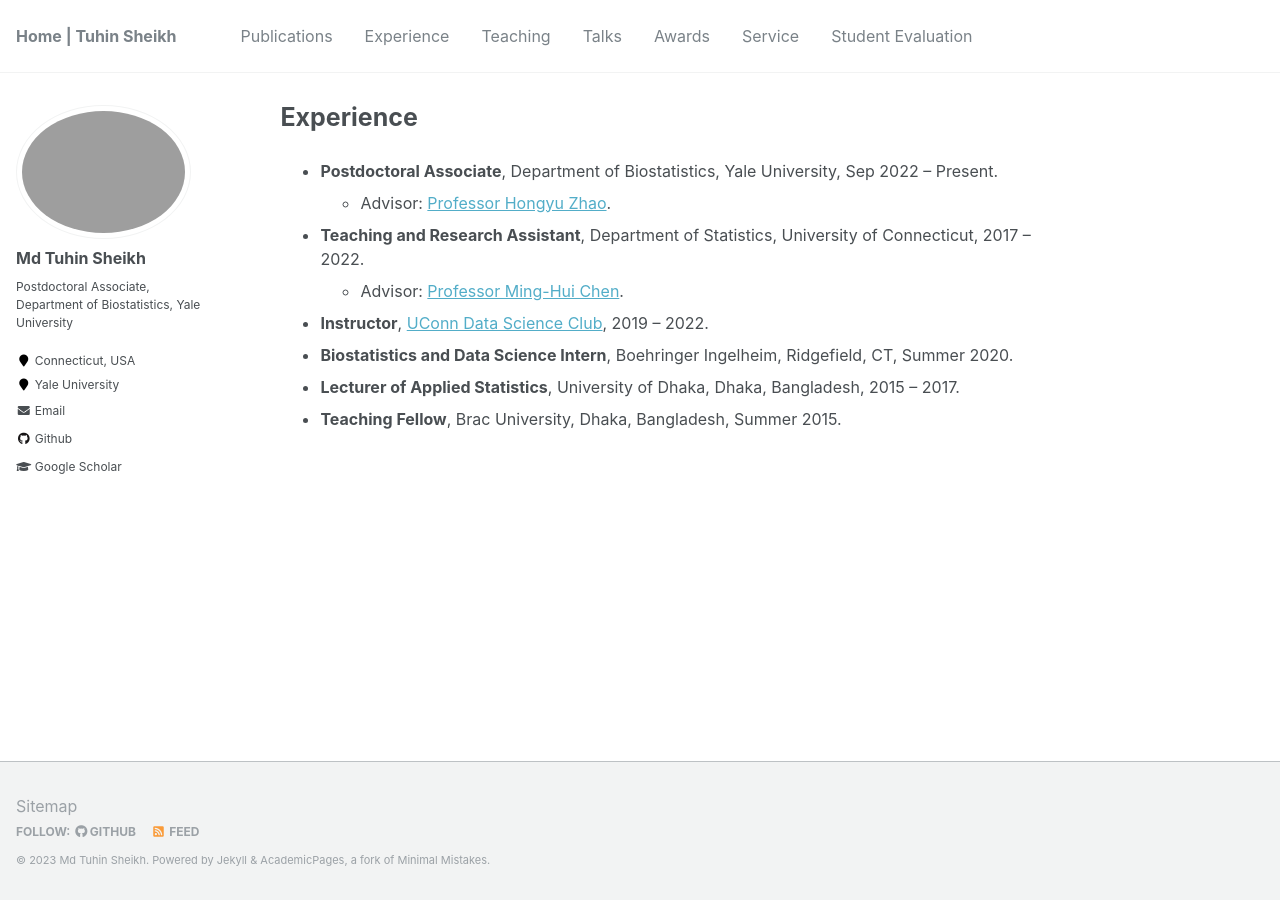
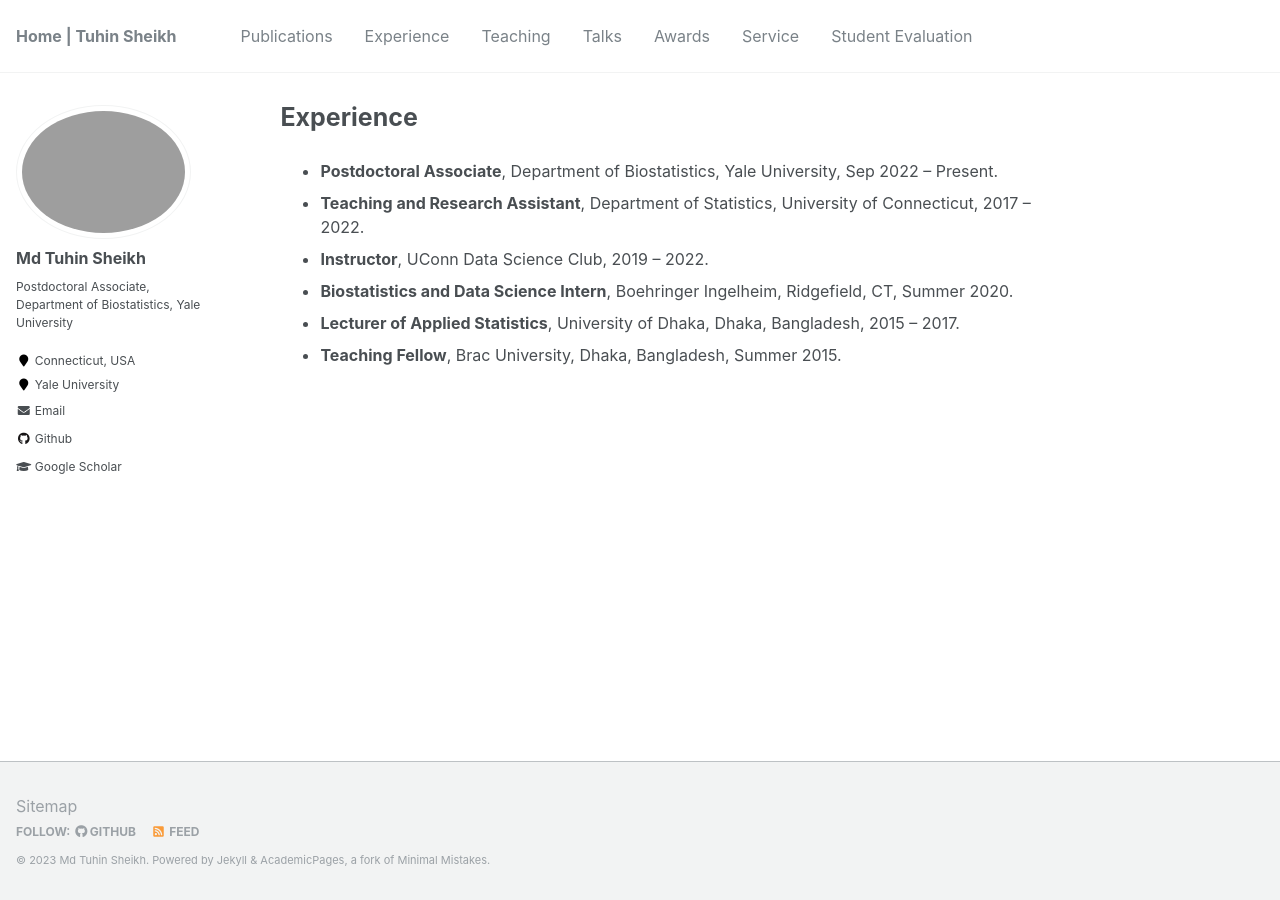
Before and after one commit to mdtuhinsheikh/mdtuhinsheikh.github.io, a Jekyll site: the page built from _pages/experience.md, in a window 1280 px wide. Built offline with Jekyll 4.4.1, drawn with Linux system fonts in a browser that asks for light colours.

Commit message:
Update experience.md

```diff
--- a/_pages/experience.md
+++ b/_pages/experience.md
@@ -5,10 +5,8 @@ author_profile: true
 ---
 
 * **Postdoctoral Associate**, Department of Biostatistics, Yale University, Sep 2022 -- Present.
-  - Advisor: [Professor Hongyu Zhao](https://ysph.yale.edu/profile/hongyu_zhao/){:target="_blank"}.
 * **Teaching and Research Assistant**, Department of Statistics, University of Connecticut, 2017 -- 2022.
-  - Advisor: [Professor Ming-Hui Chen](http://merlot.stat.uconn.edu/~mic02006/){:target="_blank"}.
-* **Instructor**, [UConn Data Science Club](https://statds.org/tuhin_sheikh.html), 2019 -- 2022.
+* **Instructor**, UConn Data Science Club, 2019 -- 2022.
 * **Biostatistics and Data Science Intern**, Boehringer Ingelheim, Ridgefield, CT, Summer 2020.
 * **Lecturer of Applied Statistics**, University of Dhaka, Dhaka, Bangladesh, 2015 -- 2017.
 * **Teaching Fellow**, Brac University, Dhaka, Bangladesh, Summer 2015.
```
